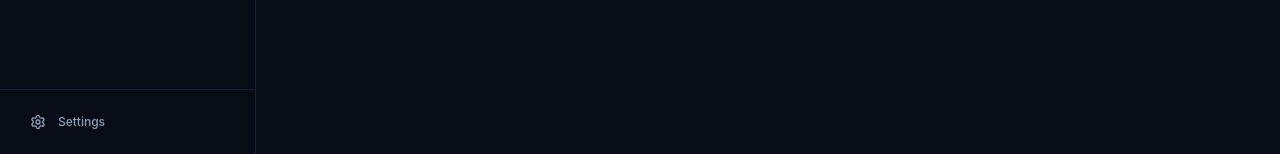
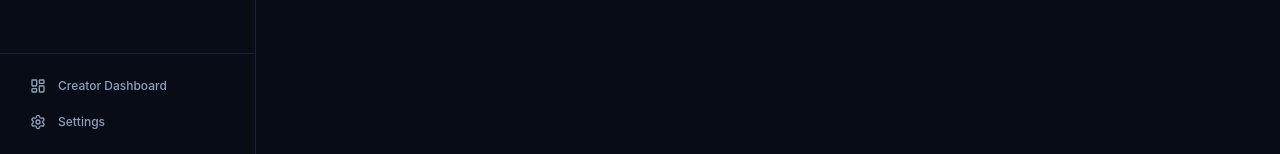
Before and after one commit to Chitranshkumar18/StreamingApp, a React (Vite) app in the folder frontend/: page / in a window 1280 px wide. Shown: the part 646-800 px from the top of the page. Built offline with nearby package versions, Linux system fonts and the light colour scheme; no server answers.

Commit message:
feat: add Creator Dashboard navigation link to sidebar

```diff
--- a/frontend/src/components/Sidebar.jsx
+++ b/frontend/src/components/Sidebar.jsx
@@ -11,6 +11,7 @@ import {
   Settings,
   ChevronRight,
   MessageSquare,
+  LayoutDashboard,
 } from "lucide-react";
 import { useAuth } from "../context/AuthContext";
 
@@ -141,8 +142,20 @@ export default function Sidebar({ isOpen, onClose }) {
           </div>
         </div>
 
-        {/* Bottom Section: Settings */}
+        {/* Bottom Section: Creator Dashboard & Settings */}
         <div className="p-4 border-t border-slate-800/80 space-y-1 shrink-0 bg-[#080c16]">
+          <Link
+            to="/dashboard"
+            onClick={(e) => handleNavClick(e, "/dashboard", false)}
+            className={`flex items-center gap-3 px-3.5 py-2 rounded-xl text-xs font-medium transition-colors ${
+              isActive("/dashboard")
+                ? "bg-slate-800 text-indigo-400"
+                : "text-slate-400 hover:text-slate-200 hover:bg-slate-800/50"
+            }`}
+          >
+            <LayoutDashboard className="w-4 h-4" />
+            <span>Creator Dashboard</span>
+          </Link>
           <Link
             to="/settings"
             onClick={(e) => handleNavClick(e, "/settings", false)}
```
